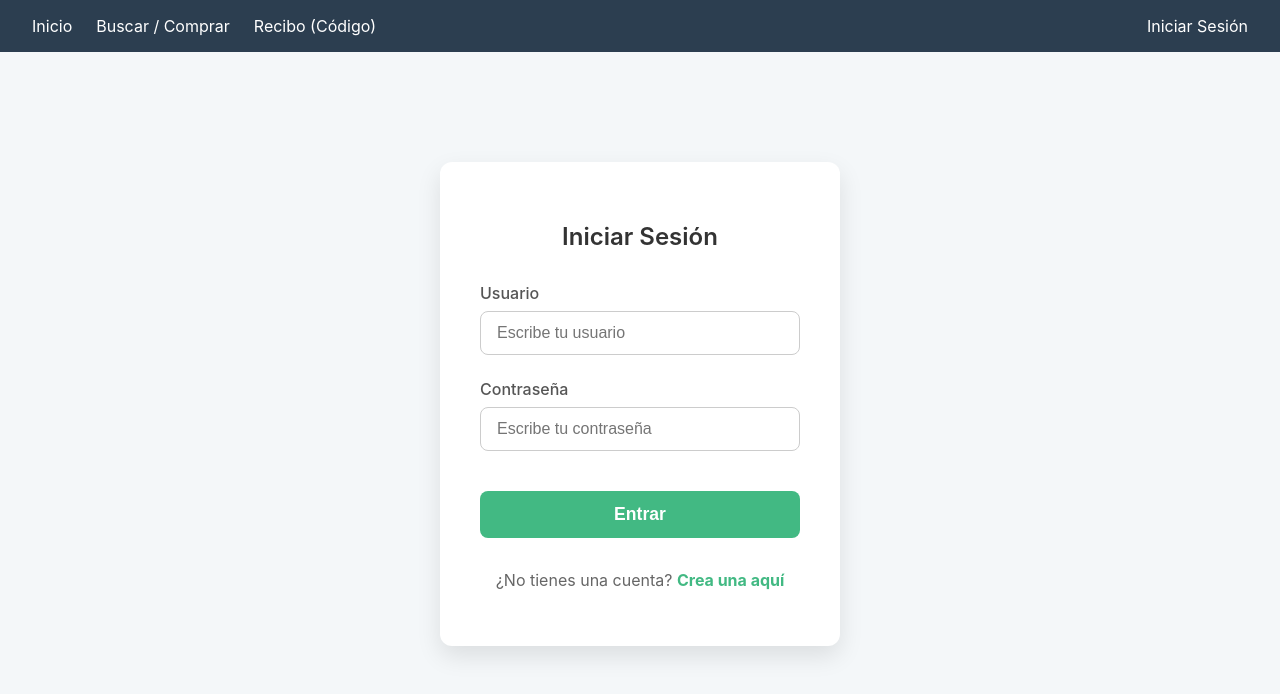
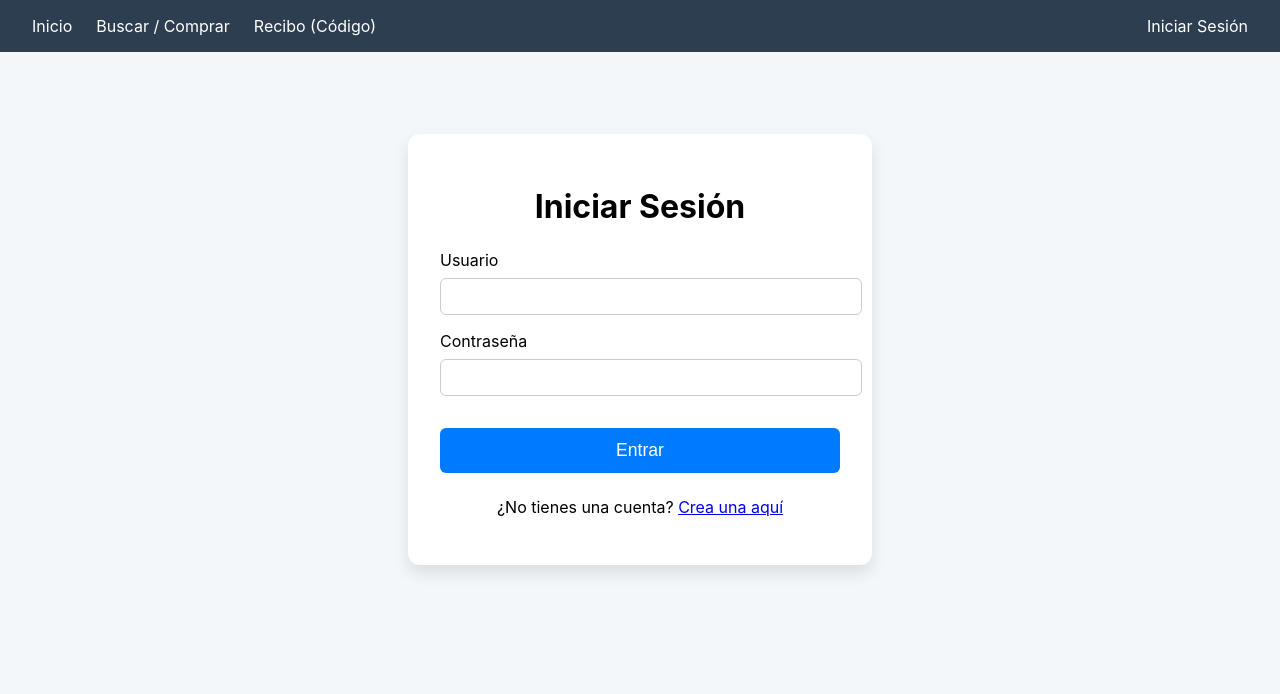
Before and after one commit to RaidenMGR47/vue-login-app, a Vue app: page /#/login in a window 1280 px wide. Shown: the top 694 px of the page. Built offline with nearby package versions, Linux system fonts and the light colour scheme.

Commit message:
Mejora de Login

```diff
--- a/src/components/Home.vue
+++ b/src/components/Home.vue
@@ -1,13 +1,42 @@
 <template>
   <div>
-    <h1>Estrenos de la Semana</h1>
+    <h1 class="main-title">Estrenos de la Semana</h1>
 
+    <!-- SECCIÓN DE ACCIONES (CONDICIONAL) -->
+    <div class="actions-container">
+      <!-- Mensaje y botones para usuarios logueados -->
+      <div v-if="isLoggedIn" class="call-to-action">
+        <h2>Bienvenido, {{ session.username }}</h2>
+        <p>¿Qué te apetece hacer hoy?</p>
+        <div class="action-buttons">
+          <router-link to="/search" class="action-button primary">Buscar y Comprar</router-link>
+          <router-link to="/receipt" class="action-button secondary">Ver Mis Recibos</router-link>
+        </div>
+      </div>
+
+      <!-- Mensaje para visitantes (no logueados) -->
+      <div v-else class="login-prompt">
+        <svg xmlns="http://www.w3.org/2000/svg" width="48" height="48" viewBox="0 0 24 24" fill="none" stroke="currentColor" stroke-width="1.5" stroke-linecap="round" stroke-linejoin="round"><path d="M15 3h4a2 2 0 0 1 2 2v14a2 2 0 0 1-2 2h-4"></path><polyline points="10 17 15 12 10 7"></polyline><line x1="15" y1="12" x2="3" y2="12"></line></svg>
+        <h2>Inicia sesión para una mejor experiencia</h2>
+        <p>
+          Debes <router-link to="/login">iniciar sesión</router-link> o
+          <router-link to="/register">crear una cuenta</router-link> para poder comprar entradas y ver tu historial de recibos.
+        </p>
+      </div>
+    </div>
+
+    <!-- CUADRÍCULA DE PELÍCULAS -->
     <div v-if="movies.length > 0" class="movie-grid">
       <div v-for="movie in movies" :key="movie.id" class="movie-card">
         <img :src="movie.poster || defaultPoster" class="movie-poster" :alt="`Póster de ${movie.title}`">
         <div class="movie-info">
           <h3>{{ movie.title }}</h3>
-          <p>{{ movie.genre }} • {{ movie.year }}</p>
+          <p class="movie-details">{{ movie.genre }} • {{ movie.year }}</p>
+
+          <!-- Botón de comprar SÓLO para usuarios logueados -->
+          <router-link v-if="isLoggedIn" to="/search" class="buy-button-card">
+            Comprar
+          </router-link>
         </div>
       </div>
     </div>
@@ -20,11 +49,79 @@ import { computed } from 'vue';
 import store from '../store';
 
 const movies = computed(() => store.state.value.movies);
+const session = computed(() => store.state.value.session);
+
+// Creamos una computada para saber fácilmente si el usuario está logueado
+const isLoggedIn = computed(() => !!session.value.username);
+
 const defaultPoster = 'https://placehold.co/400x600/666/FFF?text=Sin+Imagen';
 </script>
 
 <style scoped>
-/* Puedes copiar los estilos de .movie-grid, .movie-card, etc. de SearchMovie.vue aquí */
+.main-title {
+  text-align: center;
+  margin-bottom: 2rem;
+  font-size: 2.5em;
+}
+
+/* Contenedor de Acciones */
+.actions-container {
+  margin-bottom: 3rem;
+}
+.call-to-action, .login-prompt {
+  text-align: center;
+  padding: 2rem;
+  border-radius: 12px;
+  background-color: white;
+  box-shadow: 0 8px 16px rgba(0,0,0,0.07);
+}
+.call-to-action h2 {
+  margin-top: 0;
+}
+.action-buttons {
+  display: flex;
+  justify-content: center;
+  gap: 1rem;
+  margin-top: 1.5rem;
+}
+.action-button {
+  padding: 12px 25px;
+  text-decoration: none;
+  border-radius: 6px;
+  font-weight: 600;
+  transition: transform 0.2s;
+}
+.action-button:hover {
+  transform: translateY(-2px);
+}
+.action-button.primary {
+  background-color: #007BFF;
+  color: white;
+}
+.action-button.secondary {
+  background-color: #f0f0f0;
+  color: #333;
+}
+
+/* Mensaje para Iniciar Sesión */
+.login-prompt {
+  border: 2px dashed #007BFF;
+  background-color: #f0f7ff;
+}
+.login-prompt svg {
+  color: #007BFF;
+  margin-bottom: 1rem;
+}
+.login-prompt h2 {
+  color: #0056b3;
+  margin-top: 0;
+}
+.login-prompt a {
+  font-weight: 600;
+  color: #007BFF;
+}
+
+/* Estilos de la Cuadrícula de Películas (ajustados) */
 .movie-grid {
   display: grid;
   grid-template-columns: repeat(auto-fill, minmax(220px, 1fr));
@@ -35,6 +132,8 @@ const defaultPoster = 'https://placehold.co/400x600/666/FFF?text=Sin+Imagen';
   border-radius: 10px;
   box-shadow: 0 4px 8px rgba(0,0,0,0.05);
   overflow: hidden;
+  display: flex;
+  flex-direction: column;
 }
 .movie-poster {
   width: 100%;
@@ -43,8 +142,29 @@ const defaultPoster = 'https://placehold.co/400x600/666/FFF?text=Sin+Imagen';
 }
 .movie-info {
   padding: 1rem;
+  display: flex;
+  flex-direction: column;
+  flex-grow: 1; /* Esto es clave para que el botón se vaya al fondo */
 }
 .movie-info h3 {
-  margin: 0;
+  margin: 0 0 0.5rem 0;
+}
+.movie-details {
+  color: #555;
+  flex-grow: 1; /* Ocupa el espacio disponible, empujando el botón hacia abajo */
+}
+.buy-button-card {
+  display: block;
+  text-align: center;
+  background-color: #28a745;
+  color: white;
+  padding: 10px;
+  border-radius: 5px;
+  text-decoration: none;
+  margin-top: 1rem; /* Espacio por encima del botón */
+  transition: background-color 0.2s;
+}
+.buy-button-card:hover {
+  background-color: #218838;
 }
 </style>
--- a/src/components/Login.vue
+++ b/src/components/Login.vue
@@ -1,167 +1,130 @@
 <template>
-  <!-- 1. Contenedor principal para centrar todo el contenido -->
-  <div class="login-page">
+  <div class="login-container">
+    <div class="login-card">
+      <h1>Iniciar Sesión</h1>
 
-    <!-- 2. La "tarjeta" que contendrá el formulario -->
-    <div class="login-card">
-
-      <h2 class="card-title">Iniciar Sesión</h2>
+      <!-- Mensaje que aparece si fuiste redirigido -->
+      <p v-if="redirectMessage" class="info-message">{{ redirectMessage }}</p>
 
       <form @submit.prevent="handleLogin">
-
-        <!-- Grupo para el usuario -->
         <div class="form-group">
           <label for="username">Usuario</label>
-          <input id="username" type="text" v-model="username" required placeholder="Escribe tu usuario" />
+          <input id="username" v-model="username" type="text" required>
+        </div>
+        <div class="form-group">
+          <label for="password">Contraseña</label>
+          <input id="password" v-model="password" type="password" required>
         </div>
 
-        <!-- Grupo para la contraseña -->
-        <div class="form-group">
-          <label for="password">Contraseña</label>
-          <input id="password" type="password" v-model="password" required placeholder="Escribe tu contraseña" />
-        </div>
-
-        <!-- Mensaje de error, solo se muestra si existe -->
         <p v-if="errorMsg" class="error-message">{{ errorMsg }}</p>
 
-        <!-- Botón de envío -->
-        <button type="submit" class="login-button">Entrar</button>
-
+        <button type="submit" class="submit-button">Entrar</button>
       </form>
 
-      <!-- Enlace para registrarse -->
-      <p class="register-link">
+      <p class="footer-link">
         ¿No tienes una cuenta? <router-link to="/register">Crea una aquí</router-link>
       </p>
-
     </div>
   </div>
 </template>
 
 <script setup>
-// La lógica sigue siendo la misma, no se necesita ningún cambio aquí.
-import { ref } from 'vue';
-import { useRouter } from 'vue-router';
+import { ref, onMounted } from 'vue';
+import { useRouter, useRoute } from 'vue-router'; // Importa useRoute
 import store from '../store';
 
-const router = useRouter();
 const username = ref('');
 const password = ref('');
-const errorMsg = ref(null);
+const errorMsg = ref('');
+const redirectMessage = ref('');
 
-const handleLogin = () => {
+const router = useRouter();
+const route = useRoute(); // Obtenemos la información de la ruta actual
+
+// Al cargar el componente, verificamos si fuimos redirigidos
+onMounted(() => {
+  if (route.query.redirect) {
+    redirectMessage.value = 'Por favor, inicia sesión para acceder a esa página.';
+  }
+});
+
+function handleLogin() {
+  errorMsg.value = '';
   const success = store.login(username.value, password.value);
+
   if (success) {
-    router.push('/'); // Redirigir a la página de inicio
+    // Si el login es exitoso, comprobamos si hay una ruta guardada en el query
+    const redirectPath = route.query.redirect;
+    if (redirectPath) {
+      // Si existe, redirigimos al usuario a esa ruta
+      router.push(redirectPath);
+    } else {
+      // Si no, lo mandamos a la página de inicio por defecto
+      router.push('/');
+    }
   } else {
     errorMsg.value = 'Usuario o contraseña incorrectos.';
   }
-};
+}
 </script>
 
 <style scoped>
-/* 'scoped' asegura que estos estilos solo se aplican a Login.vue */
-
-/* 1. Estilos del contenedor principal para centrar la tarjeta */
-.login-page {
+.login-container {
   display: flex;
-  justify-content: center; /* Centrado horizontal */
-  align-items: center;    /* Centrado vertical */
-  min-height: 80vh;       /* Altura mínima para que el centrado vertical funcione */
-  background-color: #f4f7f9 /* Un fondo gris muy suave */
+  justify-content: center;
+  align-items: center;
+  padding-top: 50px;
 }
-
-/* 2. Estilos de la tarjeta de inicio de sesión */
 .login-card {
   width: 100%;
-  max-width: 400px; /* Ancho máximo para que no sea demasiado grande en pantallas anchas */
-  padding: 2.5rem;
-  background-color: white;
-  border-radius: 12px; /* Bordes más redondeados y amigables */
-  box-shadow: 0 10px 25px rgba(0, 0, 0, 0.1); /* Sombra sutil para darle profundidad */
-  box-sizing: border-box; /* Asegura que el padding no afecte el ancho total */
+  max-width: 400px;
+  padding: 2rem;
+  background: white;
+  border-radius: 12px;
+  box-shadow: 0 8px 16px rgba(0,0,0,0.1);
 }
-
-.card-title {
+h1 {
   text-align: center;
-  margin-bottom: 2rem;
-  color: #333;
-  font-weight: 600;
-}
-
-/* 3. Estilos para los grupos de formulario (label + input) */
-.form-group {
   margin-bottom: 1.5rem;
 }
-
+.form-group {
+  margin-bottom: 1rem;
+}
 .form-group label {
   display: block;
   margin-bottom: 0.5rem;
-  color: #555;
-  font-weight: 500;
 }
-
 .form-group input {
   width: 100%;
-  padding: 0.75rem 1rem;
+  padding: 10px;
+  border-radius: 6px;
   border: 1px solid #ccc;
-  border-radius: 8px;
-  font-size: 1rem;
-  transition: border-color 0.3s, box-shadow 0.3s; /* Transición suave */
-  box-sizing: border-box;
 }
-
-/* 4. Efecto de "foco" en los inputs para mejor feedback visual */
-.form-group input:focus {
-  outline: none; /* Quitamos el borde por defecto del navegador */
-  border-color: #42b983; /* Color primario de Vue para el borde */
-  box-shadow: 0 0 0 3px rgba(66, 185, 131, 0.2); /* Sombra exterior sutil */
-}
-
-/* 5. Estilos del botón principal */
-.login-button {
+.submit-button {
   width: 100%;
-  padding: 0.8rem;
+  padding: 12px;
+  background-color: #007BFF;
+  color: white;
   border: none;
-  border-radius: 8px;
-  background-color: #42b983; /* Color principal */
-  color: white;
-  font-size: 1.1rem;
-  font-weight: bold;
+  border-radius: 6px;
+  font-size: 1.1em;
   cursor: pointer;
-  transition: background-color 0.3s; /* Transición suave al pasar el mouse */
   margin-top: 1rem;
 }
-
-.login-button:hover {
-  background-color: #36a473; /* Un tono un poco más oscuro al pasar el mouse */
+.error-message {
+  color: #dc3545;
+  text-align: center;
 }
-
-/* Estilos para el mensaje de error */
-.error-message {
-  color: #e74c3c;
-  background-color: #fbe Nunc;
-  border: 1px solid #e74c3c;
-  padding: 0.75rem;
-  border-radius: 8px;
+.info-message {
+  color: #0056b3;
+  background-color: #e7f3ff;
+  border: 1px solid #b3d7ff;
+  padding: 1rem;
+  border-radius: 6px;
   text-align: center;
-  margin-bottom: 1.5rem;
 }
-
-/* Estilos para el enlace de registro */
-.register-link {
+.footer-link {
   text-align: center;
-  margin-top: 2rem;
-  color: #666;
-}
-
-.register-link a {
-  color: #42b983;
-  text-decoration: none;
-  font-weight: bold;
-}
-
-.register-link a:hover {
-  text-decoration: underline;
+  margin-top: 1.5rem;
 }
 </style>
```
Also changed, not shown: src/main.js (+30 -7 lines).
